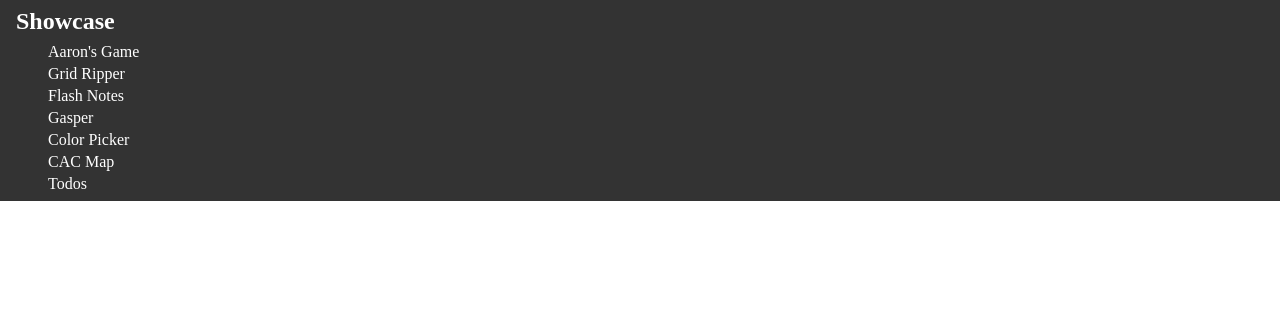
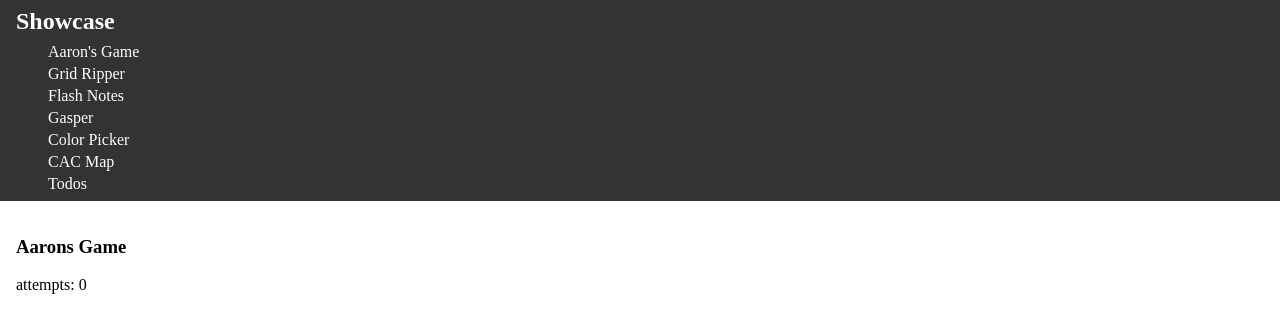
Before and after one commit to seagull22/showcase, an Angular app: page /aaronsgame in a window 1280 px wide. Before the commit this address led to /. Shown: the top 328 px of the page. Built offline with nearby package versions, Linux system fonts and the light colour scheme.

Commit message:
adding AaronsGame

```diff
--- a/src/app/app.routes.ts
+++ b/src/app/app.routes.ts
@@ -13,5 +13,11 @@ export const routes: Routes = [
     loadComponent: () => {
       return import('./todos/todos').then((m) => m.Todos);
     }
-  }
+  },
+  {
+    path: 'aaronsgame',
+    loadComponent: () => {
+      return import('./components/aarons-game/aarons-game').then((m) => m.AaronsGame);
+    }
+  },
 ];
--- /dev/null
+++ b/src/app/components/aarons-game/aarons-game.html
@@ -0,0 +1,2 @@
+<h3>Aarons Game</h3>
+<p>attempts: {{ attempts }}</p>
--- /dev/null
+++ b/src/app/components/aarons-game/aarons-game.ts
@@ -0,0 +1,11 @@
+import { Component } from '@angular/core';
+
+@Component({
+  selector: 'app-aarons-game',
+  imports: [],
+  templateUrl: './aarons-game.html',
+  styleUrl: './aarons-game.scss',
+})
+export class AaronsGame {
+  attempts = 0;
+ }
--- a/src/app/components/todo-item/todo-item.html
+++ /dev/null
@@ -1 +0,0 @@
-<p>todo-item works!</p>
```
Also changed, not shown: src/app/components/todo-item/todo-item.ts (deleted, +0 -9 lines), src/app/components/aarons-game/aarons-game.scss (added), 1 other file (tests, documents, lock files or other folders).
